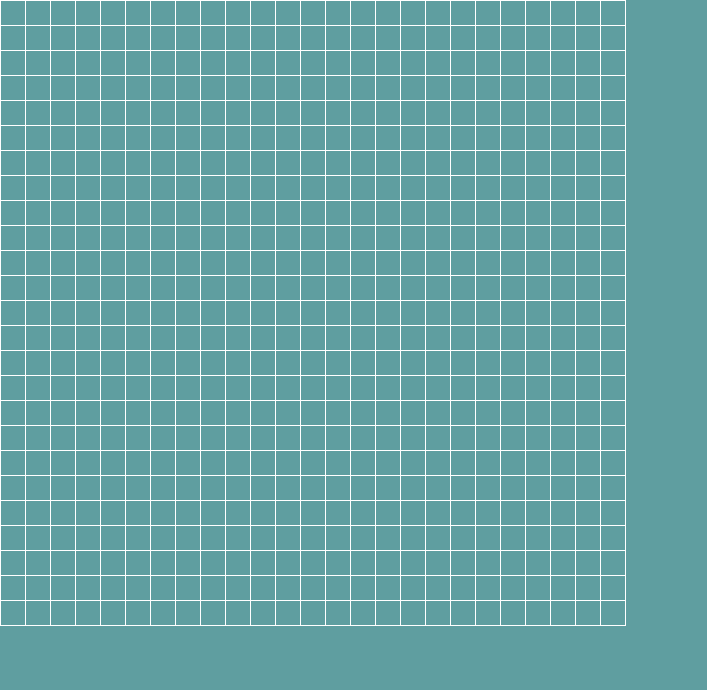
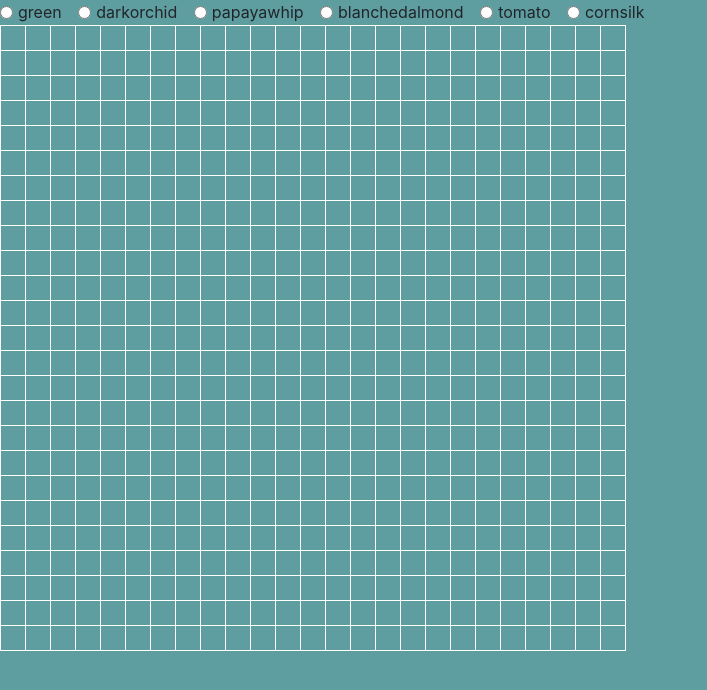
Before and after one commit to denzelb5/pixel-art, a website built with webpack: page src/index.html in a window 1280 px wide. Shown: the whole page, without its empty margins (0-707 px from the left). Built offline with nearby package versions, Linux system fonts and the light colour scheme.

Commit message:
added color picker buttons

```diff
--- a/src/index.html
+++ b/src/index.html
@@ -7,7 +7,7 @@
   <title>Pixel Art</title>
 </head>
 <body>
-
+  <div id="color-picker"></div>
   <div id="grid"></div>
 </body>
 </html>
--- /dev/null
+++ b/src/javascripts/components/paintBrush/paintbrush.js
@@ -0,0 +1,20 @@
+import utils from '../../helpers/utilities';
+
+const colors = ['green', 'darkorchid', 'papayawhip', 'blanchedalmond', 'tomato', 'cornsilk'];
+
+const printColorPicker = () => {
+  let domString = '';
+
+  for (let i = 0; i < colors.length; i += 1) {
+    const color = colors[i];
+    domString += `
+    <div class="form-check form-check-inline">
+      <input name="color" class="form-check-input color-choice" type="radio" id="${color}inlineCheckbox1" value="${color}">
+      <label class="form-check-label" for="${color}inlineCheckbox1">${color}</label>
+    </div>
+    `;
+  }
+  utils.printToDom(domString, 'color-picker');
+};
+
+export default { printColorPicker };
--- a/src/javascripts/main.js
+++ b/src/javascripts/main.js
@@ -1,9 +1,11 @@
 import 'bootstrap';
 import '../styles/main.scss';
 import grid from './components/grid/grid';
+import paint from './components/paintBrush/paintbrush';
 
 const init = () => {
   grid.makeGrid();
+  paint.printColorPicker();
 };
 
 init();
```
Also changed, not shown: src/javascripts/components/paintBrush/paintbrush.scss (added).
